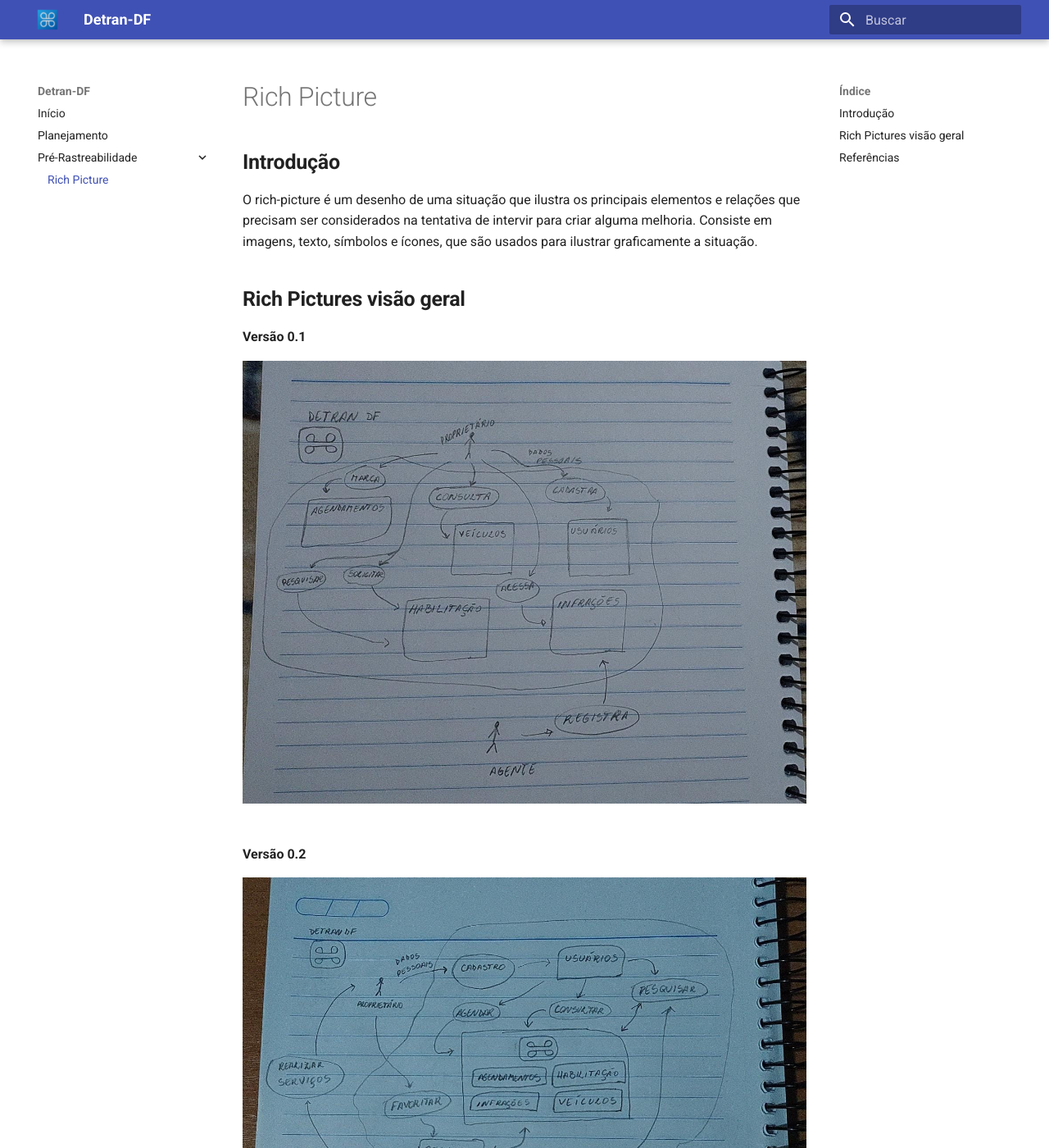
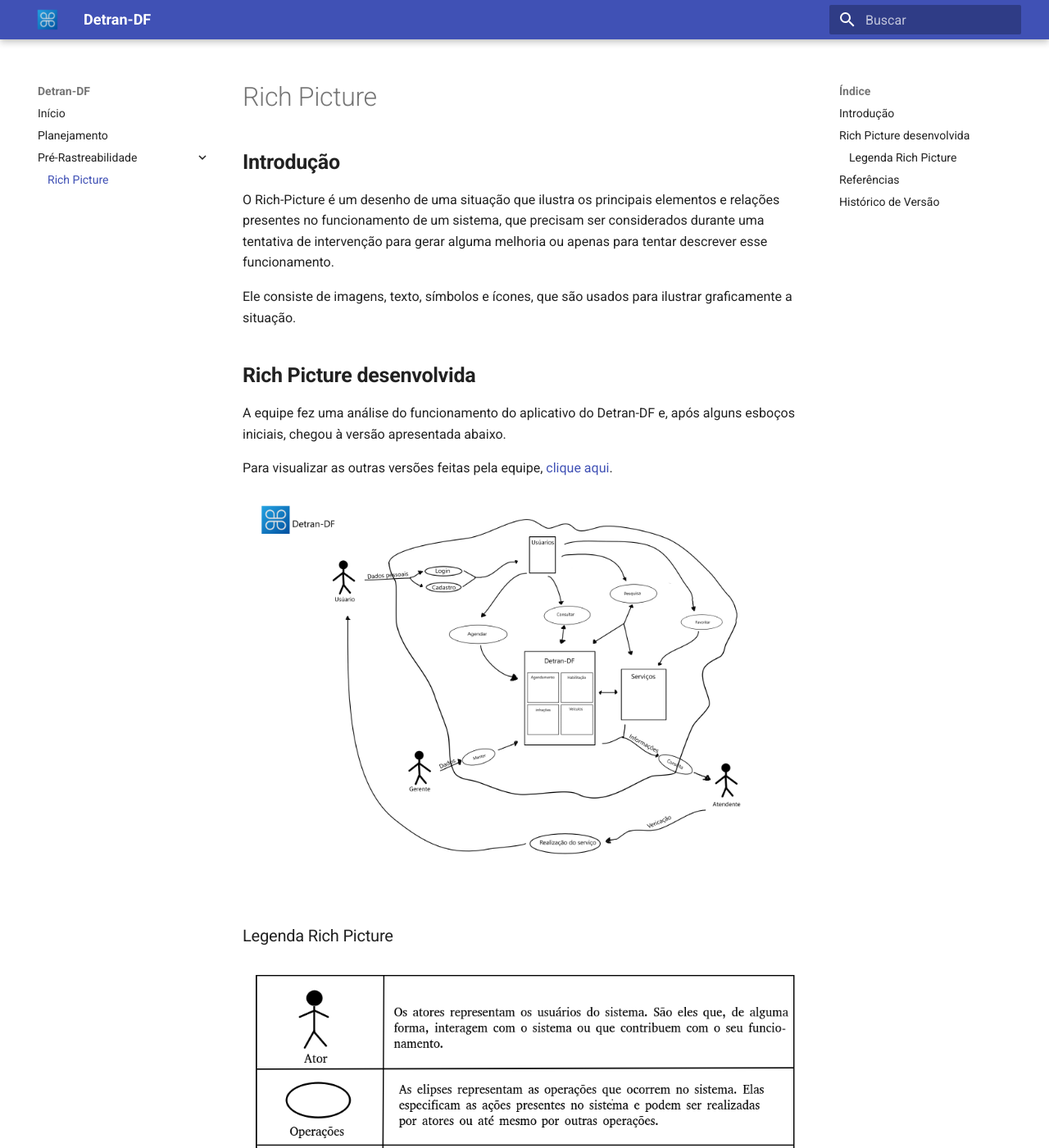
Before and after one commit to Requisitos-de-Software/2022.1-DetranDF, an MkDocs documentation site: the page built from docs/prerastreabilidade/richpicture.md, in a window 1280 px wide and 1400 px high. Shown: the whole window at 82% size. Built offline with MkDocs 1.6.1 and Material for MkDocs 9.7.7, drawn with Linux system fonts in a browser that asks for light colours; some of the changed text lies outside the part shown.

Commit message:
realizadas as correções indicadas sobre o Rich Pic

```diff
--- a/docs/prerastreabilidade/richpicture.md
+++ b/docs/prerastreabilidade/richpicture.md
@@ -1,16 +1,29 @@
 ## **Introdução**
-O rich-picture é um desenho de uma situação que ilustra os principais elementos e relações que precisam ser considerados na tentativa de intervir para criar alguma melhoria. Consiste em imagens, texto, símbolos e ícones, que são usados para ilustrar graficamente a situação.
+O Rich-Picture é um desenho de uma situação que ilustra os principais elementos e relações presentes no funcionamento de um sistema, que precisam ser considerados durante uma tentativa de intervenção para gerar alguma melhoria ou apenas para tentar descrever esse funcionamento.
 
-## **Rich Pictures visão geral**
-<p><b>Versão 0.1</b></p>
-<img src="\images\richpictures\richpictureM.jpeg"/>
-<br></br>
-<p><b>Versão 0.2</b></p>
-<img src="\images\richpictures\richpictureM2.jpeg"/>
-<p>Autor: Matheus Costa Gomes</p>
-<br></br>
-<p><b>Versão 0.3</b></p>
+Ele consiste de imagens, texto, símbolos e ícones, que são usados para ilustrar graficamente a situação.
+
+## **Rich Picture desenvolvida**
+
+A equipe fez uma análise do funcionamento do aplicativo do Detran-DF e, após alguns esboços iniciais, chegou à versão apresentada abaixo.
+
+Para visualizar as outras versões feitas pela equipe, [clique aqui](versoesRichPicture/outrasVersoes.md).
+
 <img src="\images\richpictures\richpicturev1.png"/>
-<p>Autor: Alex Gabriel Alves Faustino</p>
+
+### Legenda Rich Picture
+
+<img src="\images\richpictures\leg_richpic.png"/>
+
 ## **Referências**
 > MULTI-STAKEHOLDER PARTNERSHIPS. **Rich Picture**. Disponível em: <a href="https://mspguide.org/2022/03/18/rich-picture/." target="__blank">https://mspguide.org/2022/03/18/rich-picture/.</a> ** Acesso em:** 28 jun. 2022.
+
+
+***
+## Histórico de Versão
+| Data | Versão | Autor | Descrição | Revisor |
+| ---- | ---- | ---- | ---- | ---- |
+| 28/06/2022 | 0.1 | Alex Gabriel | Criação do documento - adição do corpo do texto e imagens dos Rich Pictures | Matheus Costa |
+| 09/07/2022 | 0.2 | Matheus Costa | Remoção das versões iniciais do Rich Picture | Alex Gabriel |
+| 09/07/2022 | 0.2.1 | Matheus Costa | Correções no texto de _Introdução_ | Alex Gabriel |
+| 10/07/2022 | 0.3 | Matheus Costa | Adição da legenda do Rich Picture | Alex Gabriel |
```
Also changed, not shown: docs/prerastreabilidade/versoesRichPicture/outrasVersoes.md (added, +18 -0 lines), docs/images/richpictures/leg_richpic.png (added).
